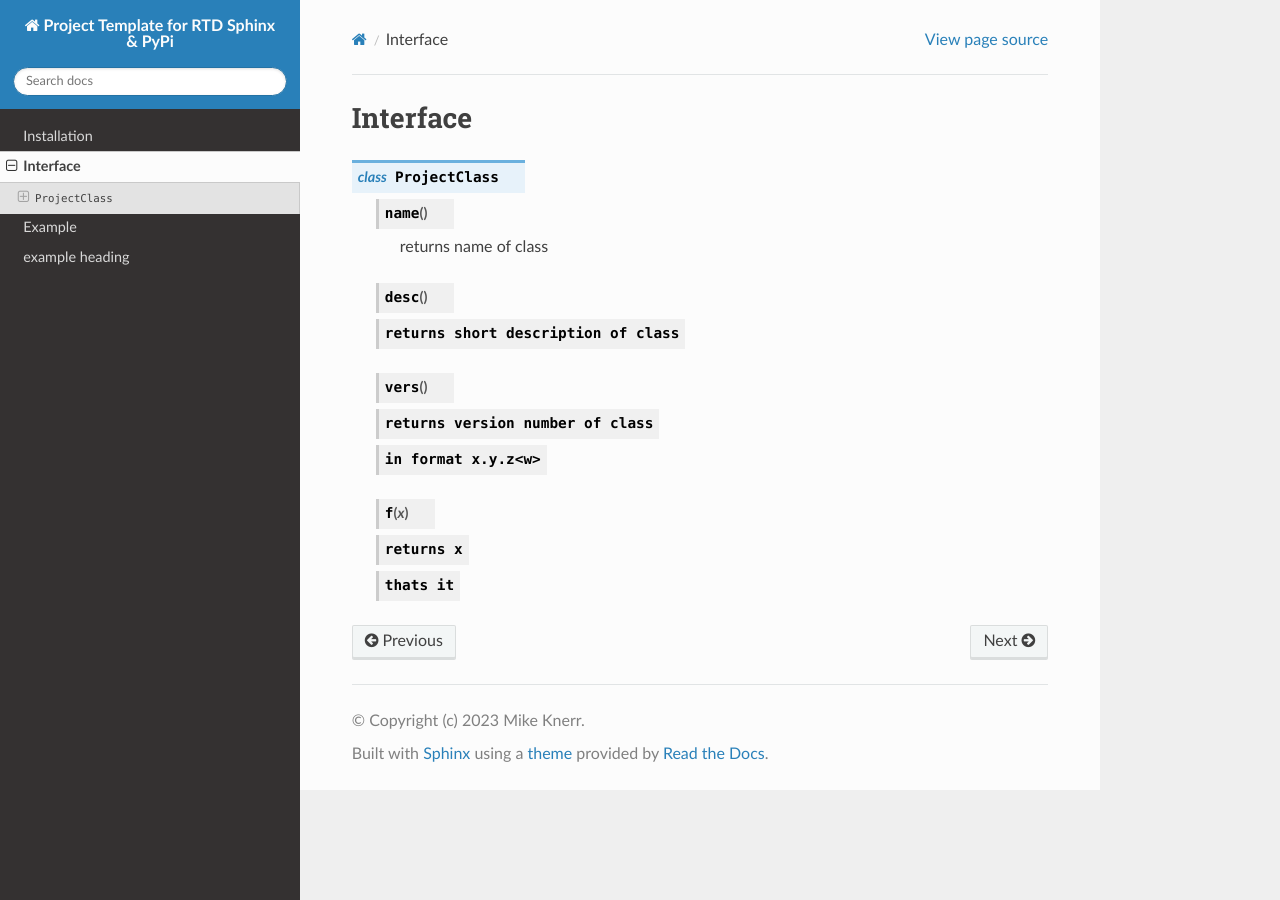
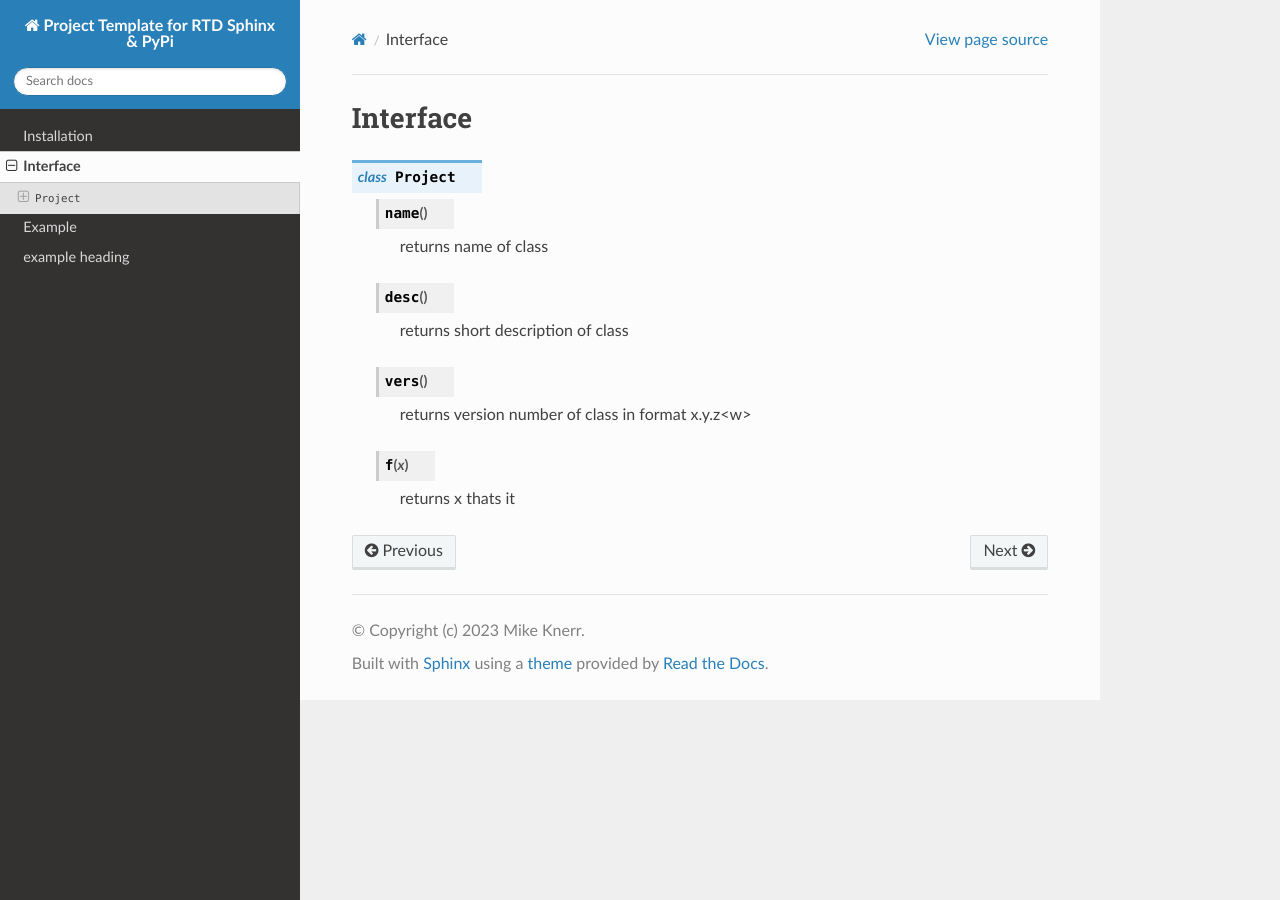
Before and after one commit to mkner/robo-pid, a Sphinx documentation site: the page built from docs/interface.rst, in a window 1280 px wide. Built offline with Sphinx 7.4.7 and the Read the Docs theme 2.0.0, drawn with Linux system fonts in a browser that asks for light colours.

Commit message:
Update interface.rst

```diff
--- a/docs/interface.rst
+++ b/docs/interface.rst
@@ -2,7 +2,7 @@
 Interface
 ---------
 
-.. class:: ProjectClass()
+.. class:: Project()
 
 
  .. method:: name()
@@ -11,14 +11,17 @@ Interface
 
 
  .. method:: desc()
+
   returns short description of class
 
 
  .. method:: vers()
+
    returns version number of class
    in format x.y.z<w>
 
 
  .. method:: f(x)
+
    returns x
    thats it
```
